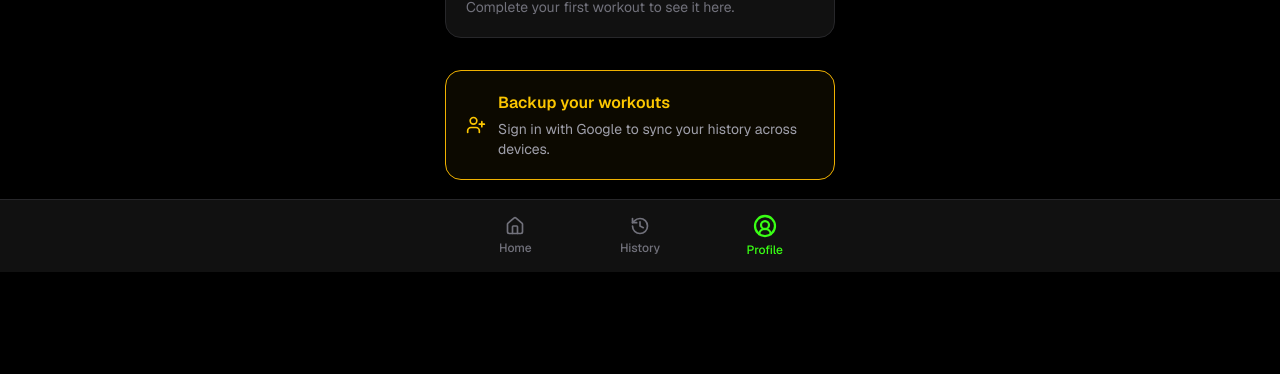
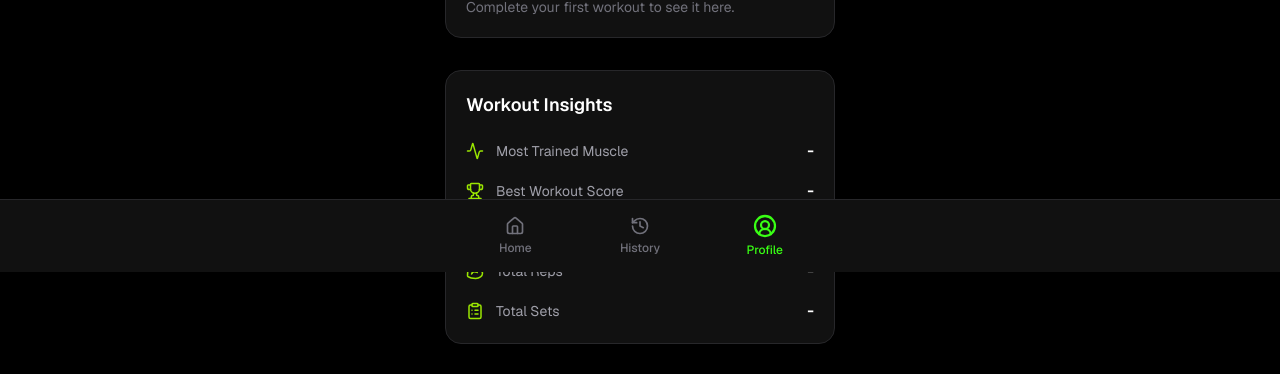
Before and after one commit to imrangfx/dont-over-train, a Next.js app: page /profile in a window 1280 px wide. Shown: the part 528-902 px from the top of the page. Before the commit the page ends 804 px from the top, so only its background shows below. Built offline with nearby package versions, Linux system fonts and the light colour scheme; no server answers.

Commit message:
Add workout insights calculation and display in ProfilePage; implement new WorkoutInsights type and aggregate insights from workout history.

```diff
--- a/app/profile/page.tsx
+++ b/app/profile/page.tsx
@@ -3,7 +3,11 @@
 import Link from "next/link";
 import { useEffect, useState } from "react";
 import { supabase } from "@/lib/supabase";
-import { calculateCurrentStreak, loadWorkoutHistory } from "@/lib/workouts";
+import {
+  calculateCurrentStreak,
+  calculateWorkoutInsights,
+  loadWorkoutHistory,
+} from "@/lib/workouts";
 import { useRouter } from "next/navigation";
 import {
   CircleUserRound,
@@ -12,6 +16,10 @@ import {
   Flame,
   Clock3,
   UserPlus,
+  Timer,
+  BicepsFlexed,
+  ClipboardList,
+  Activity,
 } from "lucide-react";
 import BottomNav from "@/components/BottomNav";
 
@@ -147,6 +155,7 @@ export default function ProfilePage() {
       : null;
 
   const currentStreak = calculateCurrentStreak(history);
+  const insights = calculateWorkoutInsights(filteredHistory);
 
   const googleAvatarUrl =
     user?.user_metadata?.avatar_url || user?.user_metadata?.picture || null;
@@ -362,6 +371,66 @@ export default function ProfilePage() {
 
         </div>
 
+        {/* Workout Insights */}
+
+        <div className="mt-8 rounded-2xl border border-zinc-800 bg-[#111111] p-5">
+
+          <h2 className="text-lg font-semibold">
+            Workout Insights
+          </h2>
+
+          <div className="mt-5 space-y-4">
+
+            <InsightRow
+              icon={<Activity size={18} />}
+              label="Most Trained Muscle"
+              value={insights.mostTrainedMuscle === "-" ? "-" : insights.mostTrainedMuscle}
+            />
+
+            <InsightRow
+              icon={<Trophy size={18} />}
+              label="Best Workout Score"
+              value={
+                insights.bestWorkoutScore === "-"
+                  ? "-"
+                  : `${insights.bestWorkoutScore} Points`
+              }
+            />
+
+            <InsightRow
+              icon={<Timer size={18} />}
+              label="Average Workout Time"
+              value={
+                insights.averageWorkoutTime === "-"
+                  ? "-"
+                  : `${insights.averageWorkoutTime} min`
+              }
+            />
+
+            <InsightRow
+              icon={<BicepsFlexed size={18} />}
+              label="Total Reps"
+              value={
+                insights.totalReps === "-"
+                  ? "-"
+                  : `${insights.totalReps} Reps`
+              }
+            />
+
+            <InsightRow
+              icon={<ClipboardList size={18} />}
+              label="Total Sets"
+              value={
+                insights.totalSets === "-"
+                  ? "-"
+                  : `${insights.totalSets} Sets`
+              }
+            />
+
+          </div>
+
+        </div>
+
         {/* Upgrade */}
 
         {!user && (
@@ -426,3 +495,30 @@ function StatCard({
     </div>
   );
 }
+
+function InsightRow({
+  icon,
+  label,
+  value,
+}: {
+  icon: React.ReactNode;
+  label: string;
+  value: string;
+}) {
+  return (
+    <div className="flex items-center justify-between gap-3">
+      <div className="flex min-w-0 items-center gap-3">
+        <div className="text-lime-400 shrink-0">
+          {icon}
+        </div>
+        <span className="text-sm text-zinc-400">
+          {label}
+        </span>
+      </div>
+
+      <span className="shrink-0 text-right font-semibold text-white">
+        {value}
+      </span>
+    </div>
+  );
+}
--- a/lib/workouts.ts
+++ b/lib/workouts.ts
@@ -85,6 +85,76 @@ export function calculateCurrentStreak(
   }
 
   return streak;
+}
+
+export type WorkoutInsights = {
+  mostTrainedMuscle: string;
+  bestWorkoutScore: string;
+  averageWorkoutTime: string;
+  totalReps: string;
+  totalSets: string;
+};
+
+const EMPTY_INSIGHTS: WorkoutInsights = {
+  mostTrainedMuscle: "-",
+  bestWorkoutScore: "-",
+  averageWorkoutTime: "-",
+  totalReps: "-",
+  totalSets: "-",
+};
+
+/** Aggregate insights for a (possibly filtered) workout history list. */
+export function calculateWorkoutInsights(
+  workouts: Array<{
+    bodyParts?: string[];
+    score?: number;
+    durationMinutes?: number;
+    reps?: number;
+    sets?: number;
+  }>
+): WorkoutInsights {
+  if (!workouts || workouts.length === 0) {
+    return EMPTY_INSIGHTS;
+  }
+
+  const muscleCounts: Record<string, number> = {};
+  let bestScore = 0;
+  let totalDuration = 0;
+  let totalReps = 0;
+  let totalSets = 0;
+
+  for (const workout of workouts) {
+    for (const muscle of workout.bodyParts || []) {
+      if (!muscle) continue;
+      muscleCounts[muscle] = (muscleCounts[muscle] || 0) + 1;
+    }
+
+    const score = Number(workout.score) || 0;
+    if (score > bestScore) bestScore = score;
+
+    totalDuration += Number(workout.durationMinutes) || 0;
+    totalReps += Number(workout.reps) || 0;
+    totalSets += Number(workout.sets) || 0;
+  }
+
+  let mostTrainedMuscle = "-";
+  let topCount = 0;
+  for (const [muscle, count] of Object.entries(muscleCounts)) {
+    if (count > topCount) {
+      topCount = count;
+      mostTrainedMuscle = muscle;
+    }
+  }
+
+  const avgMinutes = Math.round(totalDuration / workouts.length);
+
+  return {
+    mostTrainedMuscle,
+    bestWorkoutScore: bestScore > 0 ? String(bestScore) : "-",
+    averageWorkoutTime: avgMinutes > 0 ? String(avgMinutes) : "-",
+    totalReps: totalReps > 0 ? totalReps.toLocaleString() : "-",
+    totalSets: totalSets > 0 ? totalSets.toLocaleString() : "-",
+  };
 }
 
 const LOCAL_KEY = "workoutHistory";
```
